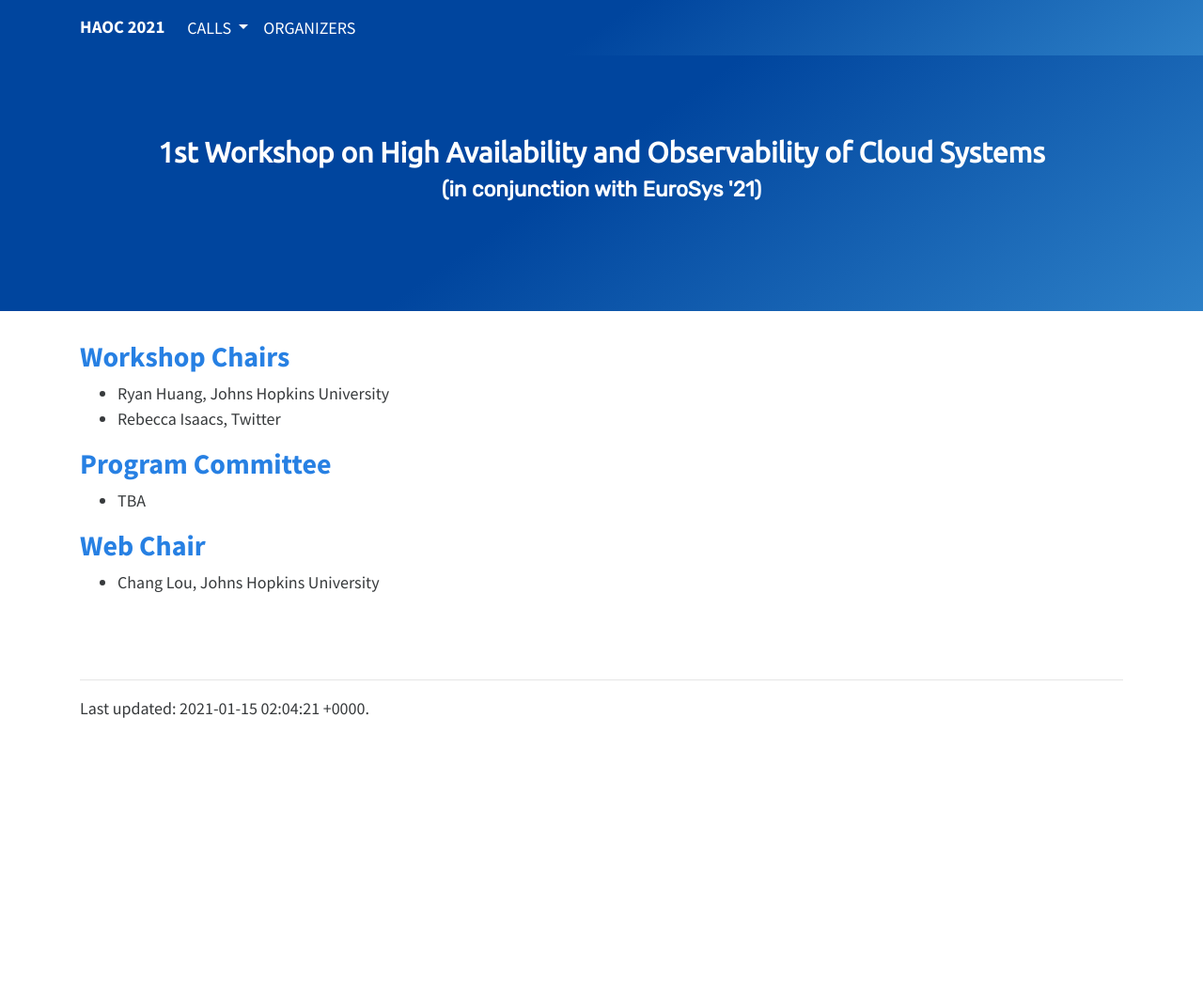
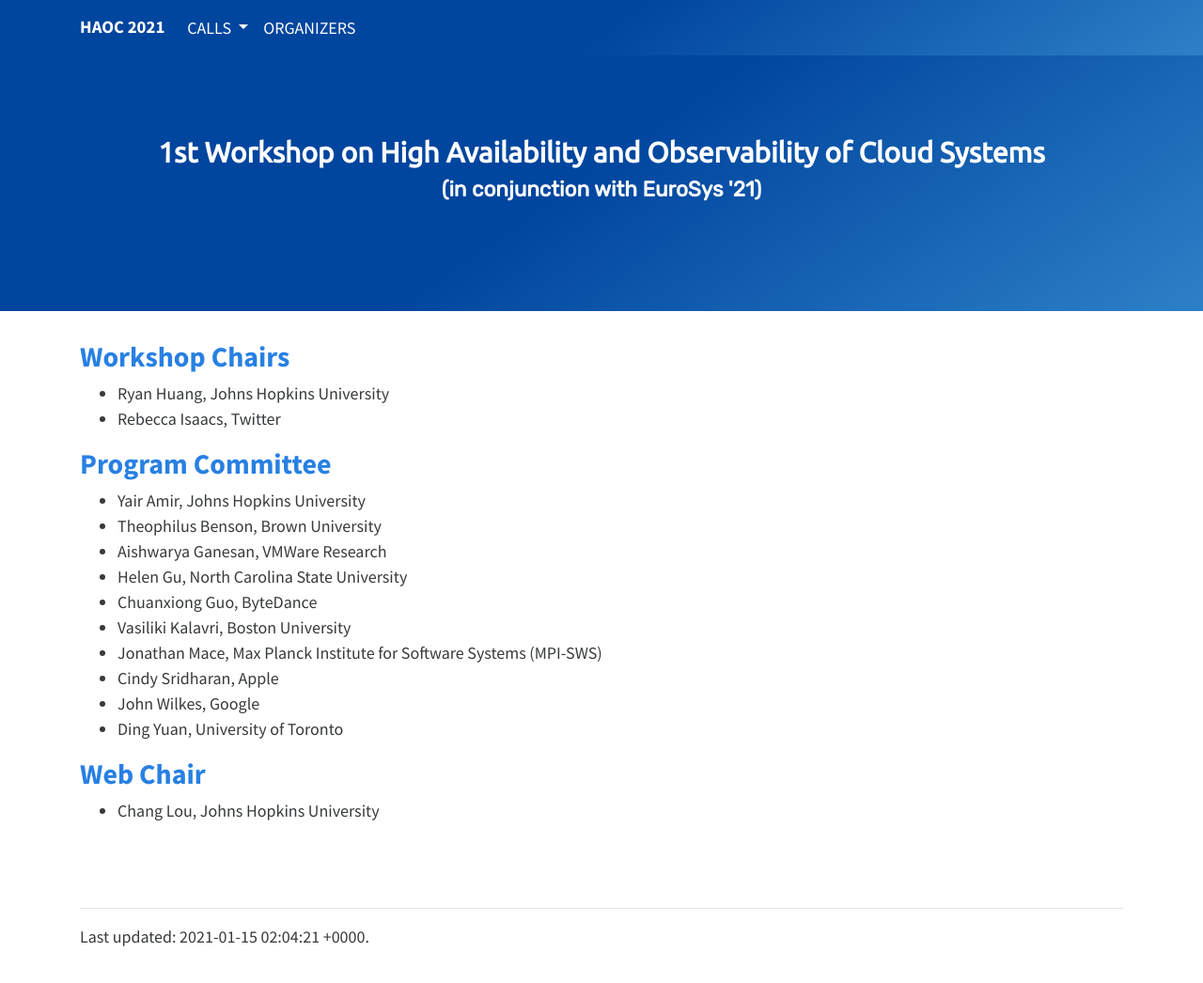
Before and after one commit to haoc2021/haoc2021.github.io, a Jekyll site: the page built from organizers.md, in a window 1280 px wide and 1100 px high. Shown: the top 1046 px of the window at 94% size. Built offline with Jekyll 4.4.1, drawn with Linux system fonts in a browser that asks for light colours.

Commit message:
add organizers

```diff
--- a/organizers.md
+++ b/organizers.md
@@ -8,7 +8,16 @@ layout: default
 * Rebecca Isaacs, Twitter
 
 <h2 class="text-primary">Program Committee</h2>
-* TBA
+* Yair Amir, Johns Hopkins University
+* Theophilus Benson, Brown University
+* Aishwarya Ganesan, VMWare Research
+* Helen Gu, North Carolina State University
+* Chuanxiong Guo, ByteDance
+* Vasiliki Kalavri, Boston University
+* Jonathan Mace, Max Planck Institute for Software Systems (MPI-SWS)
+* Cindy Sridharan, Apple
+* John Wilkes, Google
+* Ding Yuan, University of Toronto
 
 <h2 class="text-primary">Web Chair</h2>
 * Chang Lou, Johns Hopkins University
```
